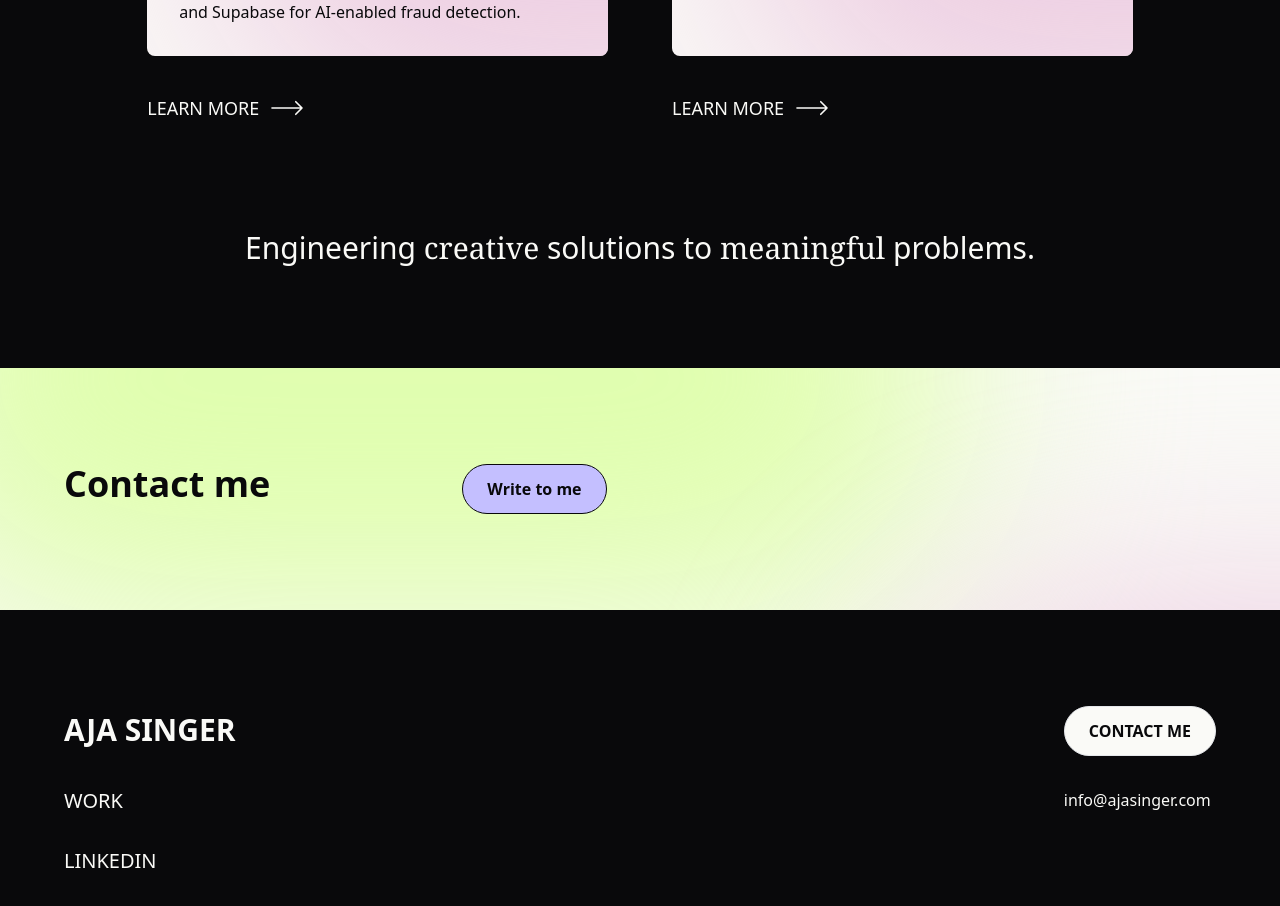
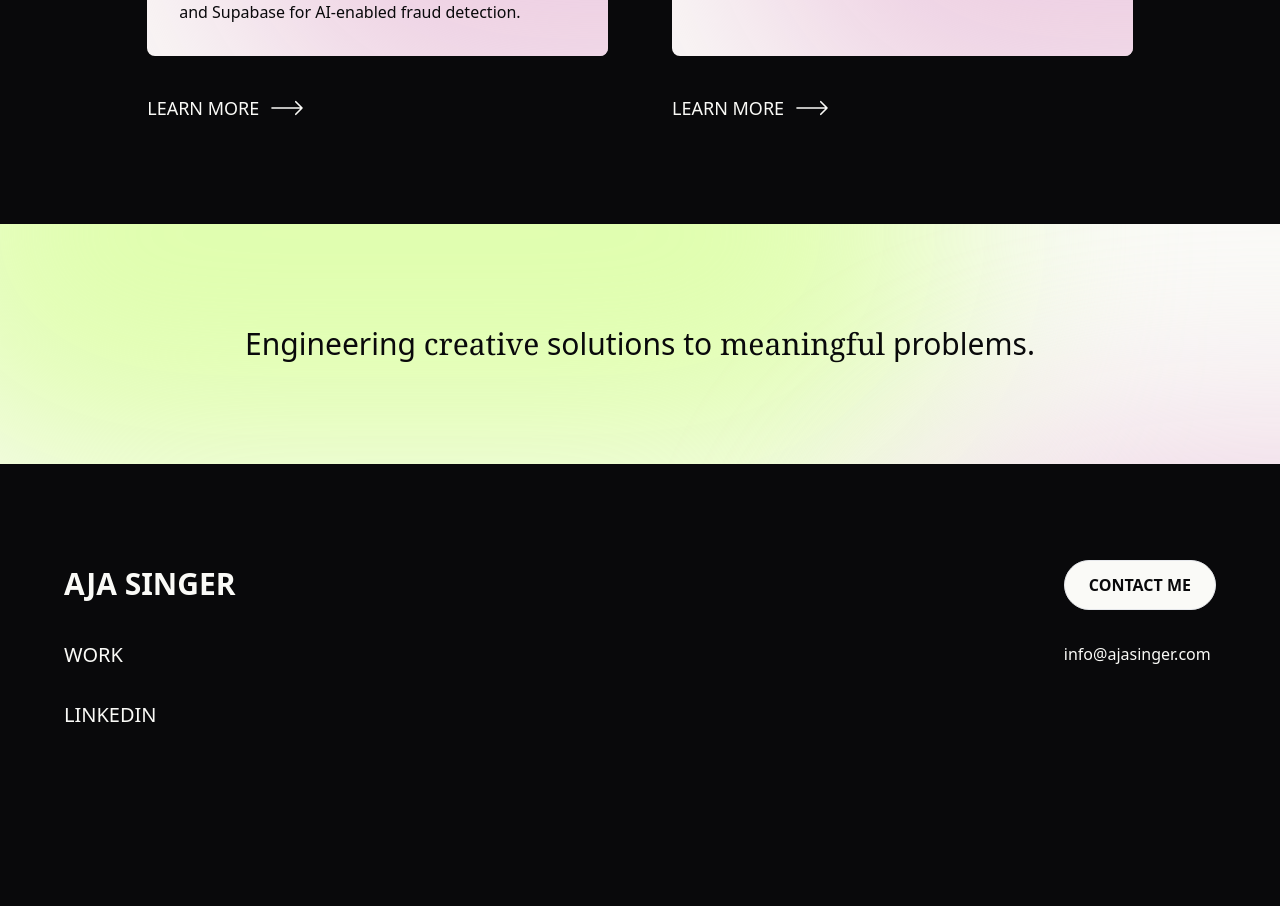
Before and after one commit to ajasinger/portfolio_2024, a Next.js app: page / in a window 1280 px wide. Shown: the part 2480-3386 px from the top of the page. After the commit the page ends 3305 px from the top, so only its background shows below. Built offline with nearby package versions, Linux system fonts and the light colour scheme.

Commit message:
temporarily replace contact with text

```diff
--- a/app/page.tsx
+++ b/app/page.tsx
@@ -10,7 +10,7 @@ export default function Home() {
       < Header />
       < About />
       < Work />
-      < Text />
+      {/* < Text /> */}
       < Contact />
     </main>
   );
--- a/components/Contact.tsx
+++ b/components/Contact.tsx
@@ -2,10 +2,16 @@ import Link from 'next/link'
 
 export default function Contact() {
     return(
-        <div className="px-16 py-24 bg-cream text-zinc-950 relative overflow-hidden">
+        <div className="mt-24 px-16 py-24 bg-cream text-zinc-950 relative overflow-hidden">
+        {/* <div className="px-16 py-24 bg-cream text-zinc-950 relative overflow-hidden"> */}
             <div className="bg-[#E0FEAF] absolute z-10 top-[-15rem] right-[20rem] h-[31.25rem] w-[31.25rem] rounded-full blur-[7rem] sm:w-[68.75rem]"></div>
             <div className="bg-[#EDCEE2] absolute z-10 top-[15rem] right-[-25rem] h-[31.25rem] w-[50rem] rounded-full blur-[7rem]"></div>
-            <div className="flex gap-48">
+            <div className="flex justify-center">
+                <h2 className="text-3xl font-thin leading-relaxed z-50">
+                    Engineering <span className="font-serif"> creative </span> solutions to <span className="font-serif"> meaningful </span> problems.
+                </h2>
+            </div>
+            {/* <div className="flex gap-48">
                 <h3 className="text-4xl font-semibold z-50">Contact me</h3>
                 <Link
                     href="/dashboard"
@@ -13,7 +19,7 @@ export default function Contact() {
                 >
                     Write to me
                 </Link>
-            </div>
+            </div> */}
         </div>
     )
 }
--- a/components/Footer.tsx
+++ b/components/Footer.tsx
@@ -13,7 +13,7 @@ export default function Footer() {
                     href="/work"
                     className="font-semibold px-6 py-3 bg-cream border border-bg-stone-50 rounded-full hover:bg-zinc-950 text-zinc-950 hover:text-cream"
                 >
-                        CONTACT ME
+                    CONTACT ME
                 </Link>
                 <p>info@ajasinger.com</p>
             </div>
```
